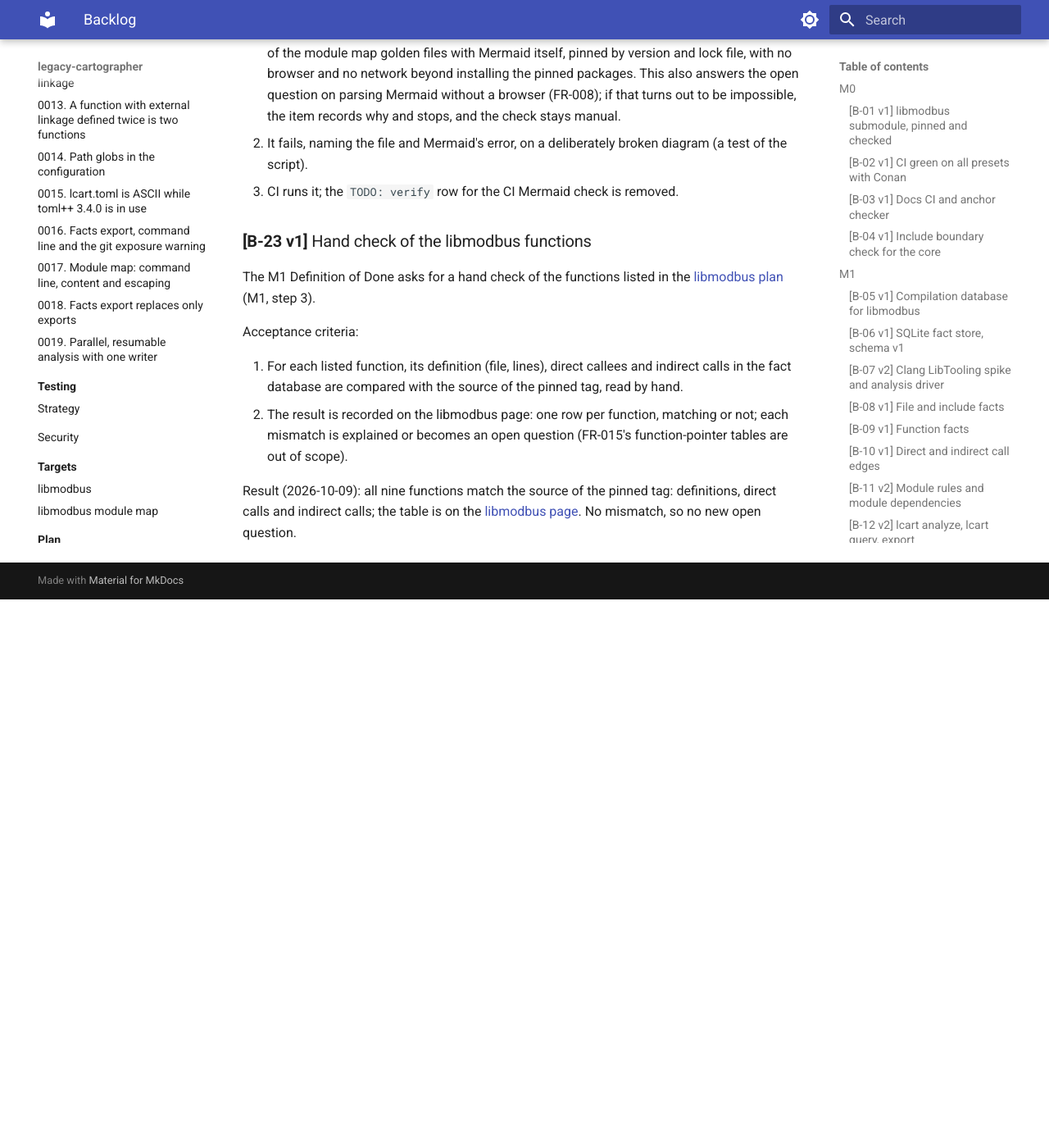
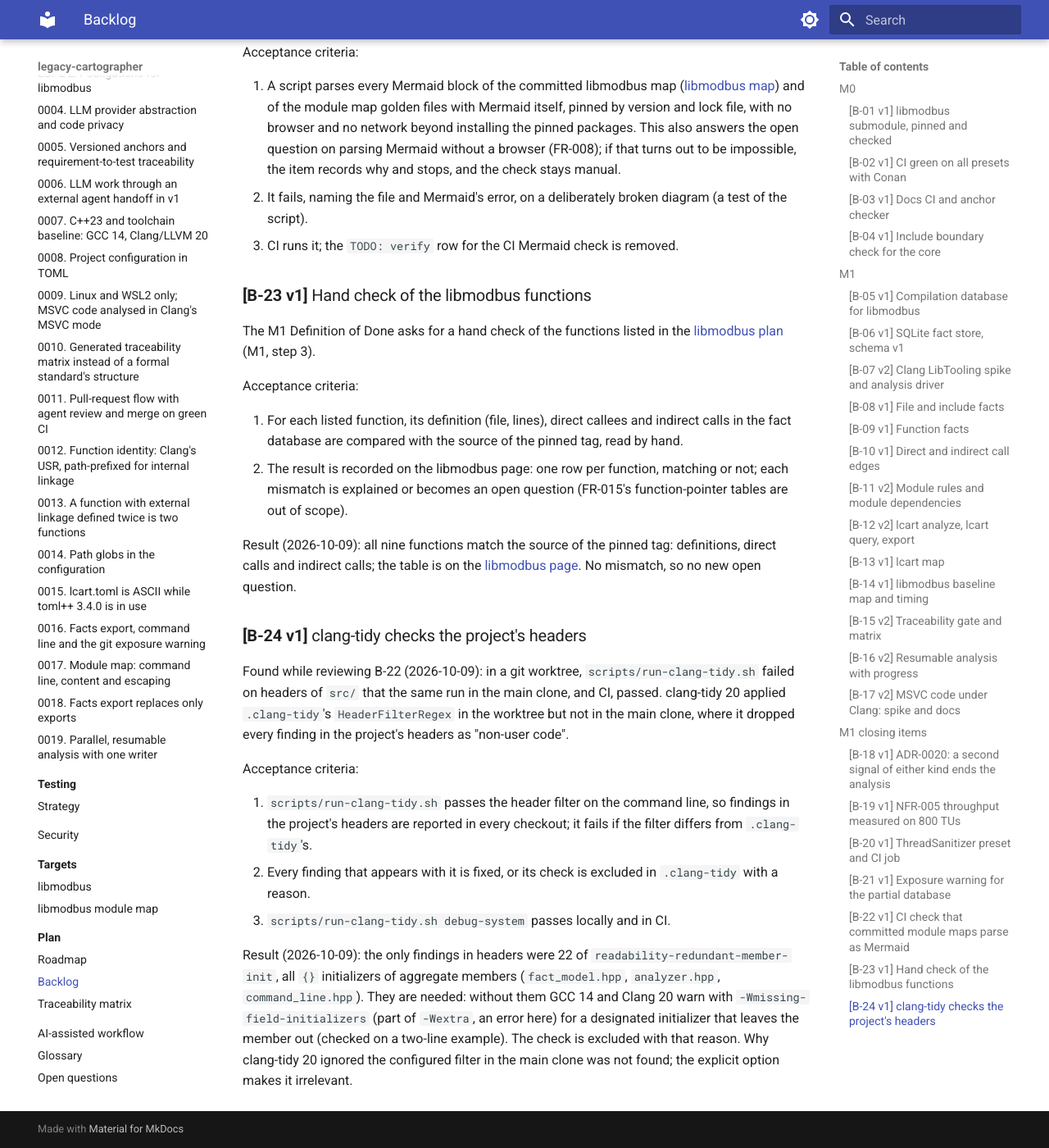
Before and after one commit to Tomek52/legacy-cartographer, an MkDocs documentation site: the page built from docs/plan/backlog.md, in a window 1280 px wide and 1400 px high, scrolled down 13331 px. Shown: the whole window at 82% size. Built offline with MkDocs 1.6.1 and Material for MkDocs 9.7.7, drawn with Linux system fonts in a browser that asks for light colours; before the commit the page ends 14062 px from its top, so only the background shows below that; some of the changed text lies outside the part shown.

Commit message:
build(cmake): make clang-tidy report findings in the project's headers
clang-tidy 20 applied HeaderFilterRegex from .clang-tidy in a git
worktree but not in the main clone or CI, so findings in src/ headers
were dropped as non-user code. The script now passes the filter on the
command line and checks it equals the configured one. The only header
findings, redundant-member-init on aggregate members, are excluded with
the reason: those {} keep -Wmissing-field-initializers quiet for
designated initializers.

Backlog: B-24

Co-Authored-By: Claude Opus 5.5 <noreply@anthropic.com>
Claude-Session: https://claude.ai/code/session_01Sn6UD6WxmmXBAgKToBQUdD

```diff
--- a/docs/plan/backlog.md
+++ b/docs/plan/backlog.md
@@ -33,6 +33,7 @@ expanded in place; its version is bumped if its meaning changes
 | [B-21](#b21-exposure-warning-for-partial-database-v1) | Exposure warning for the partial database | M1 | NFR-005 | B-16 | 1 h |
 | [B-22](#b22-mermaid-check-in-ci-v1) | CI check that committed module maps parse as Mermaid | M1 | FR-007 | B-14 | 2 h |
 | [B-23](#b23-libmodbus-hand-check-v1) | ✅ Hand check of the libmodbus functions | M1 | FR-003, FR-004 | B-14 | 2 h |
+| [B-24](#b24-clang-tidy-checks-headers-v1) | ✅ clang-tidy checks the project's headers | M1 | NFR-007 | B-02 | 1 h |
 
 ## M0
 
@@ -621,3 +622,30 @@ Result (2026-10-09): all nine functions match the source of the pinned
 tag: definitions, direct calls and indirect calls; the table is on the
 [libmodbus page](../targets/libmodbus.md#m1-fact-database-and-module-map-no-llm).
 No mismatch, so no new open question.
+
+### <a id="b24-clang-tidy-checks-headers-v1"></a>**[B-24 v1]** clang-tidy checks the project's headers
+
+Found while reviewing B-22 (2026-10-09): in a git worktree,
+`scripts/run-clang-tidy.sh` failed on headers of `src/` that the same run
+in the main clone, and CI, passed. clang-tidy 20 applied `.clang-tidy`'s
+`HeaderFilterRegex` in the worktree but not in the main clone, where it
+dropped every finding in the project's headers as "non-user code".
+
+Acceptance criteria:
+
+1. `scripts/run-clang-tidy.sh` passes the header filter on the command line,
+   so findings in the project's headers are reported in every checkout; it
+   fails if the filter differs from `.clang-tidy`'s.
+2. Every finding that appears with it is fixed, or its check is excluded in
+   `.clang-tidy` with a reason.
+3. `scripts/run-clang-tidy.sh debug-system` passes locally and in CI.
+
+Result (2026-10-09): the only findings in headers were 22 of
+`readability-redundant-member-init`, all `{}` initializers of aggregate
+members (`fact_model.hpp`, `analyzer.hpp`, `command_line.hpp`). They are
+needed: without them GCC 14 and Clang 20 warn with
+`-Wmissing-field-initializers` (part of `-Wextra`, an error here) for a
+designated initializer that leaves the member out (checked on a two-line
+example). The check is excluded with that reason. Why clang-tidy 20 ignored
+the configured filter in the main clone was not found; the explicit option
+makes it irrelevant.
```
Also changed, not shown: 2 other files.
